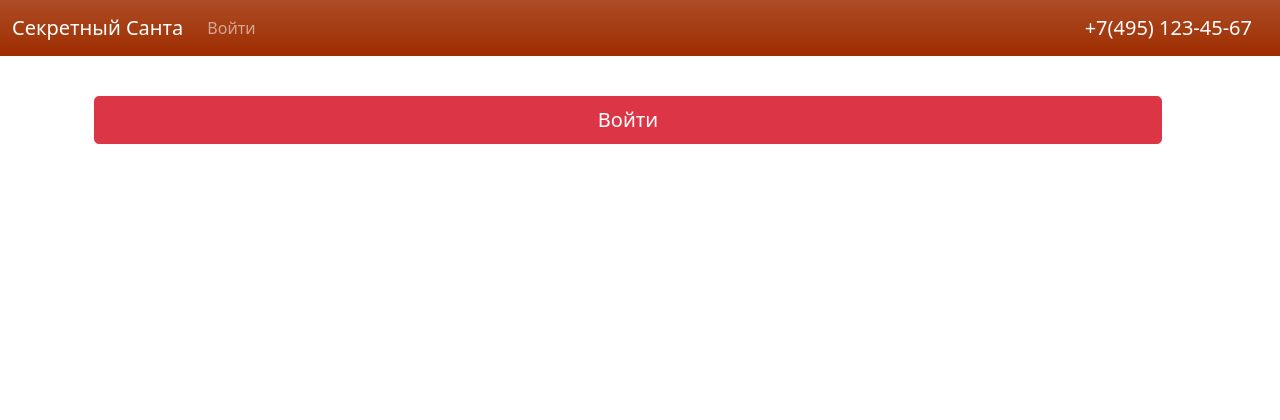
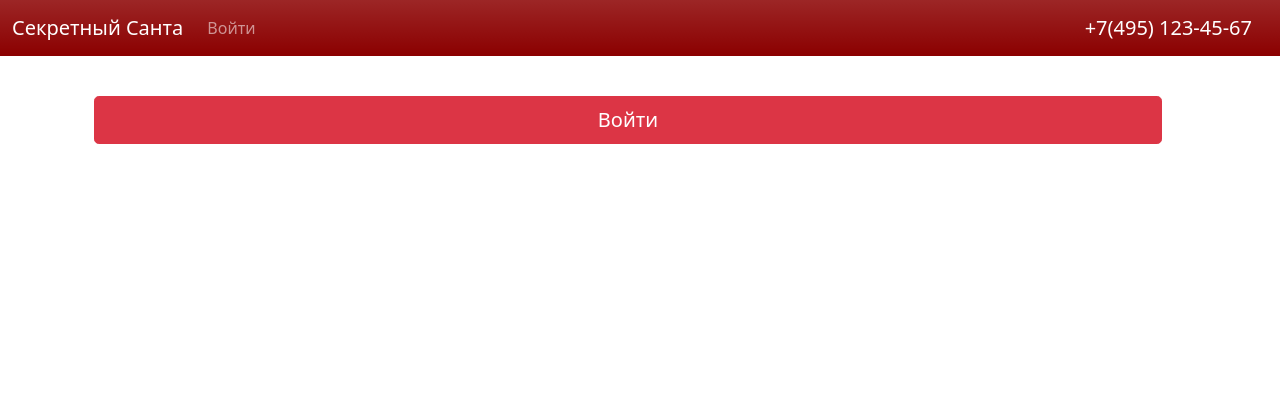
Before and after one commit to breduin/secret-santa, a Django app: page /after-game-creation/ in a window 1280 px wide. Shown: the top 420 px of the page. Run offline with Django 4.2, Linux system fonts and the light colour scheme; parts of the project's set-up code (start-up, migrations or seed data) failed here and were passed over; some libraries are stand-ins or nearby versions.

Commit message:
Edit red color in header

```diff
--- a/templates/static/templates/css/secretsanta.css
+++ b/templates/static/templates/css/secretsanta.css
@@ -18,7 +18,7 @@ footer.fixed-bottom {
 }
 
 nav.navbar {
-    background-color: #9e2d00
+    background-color: darkred;
 }
 
 #logout {
```
